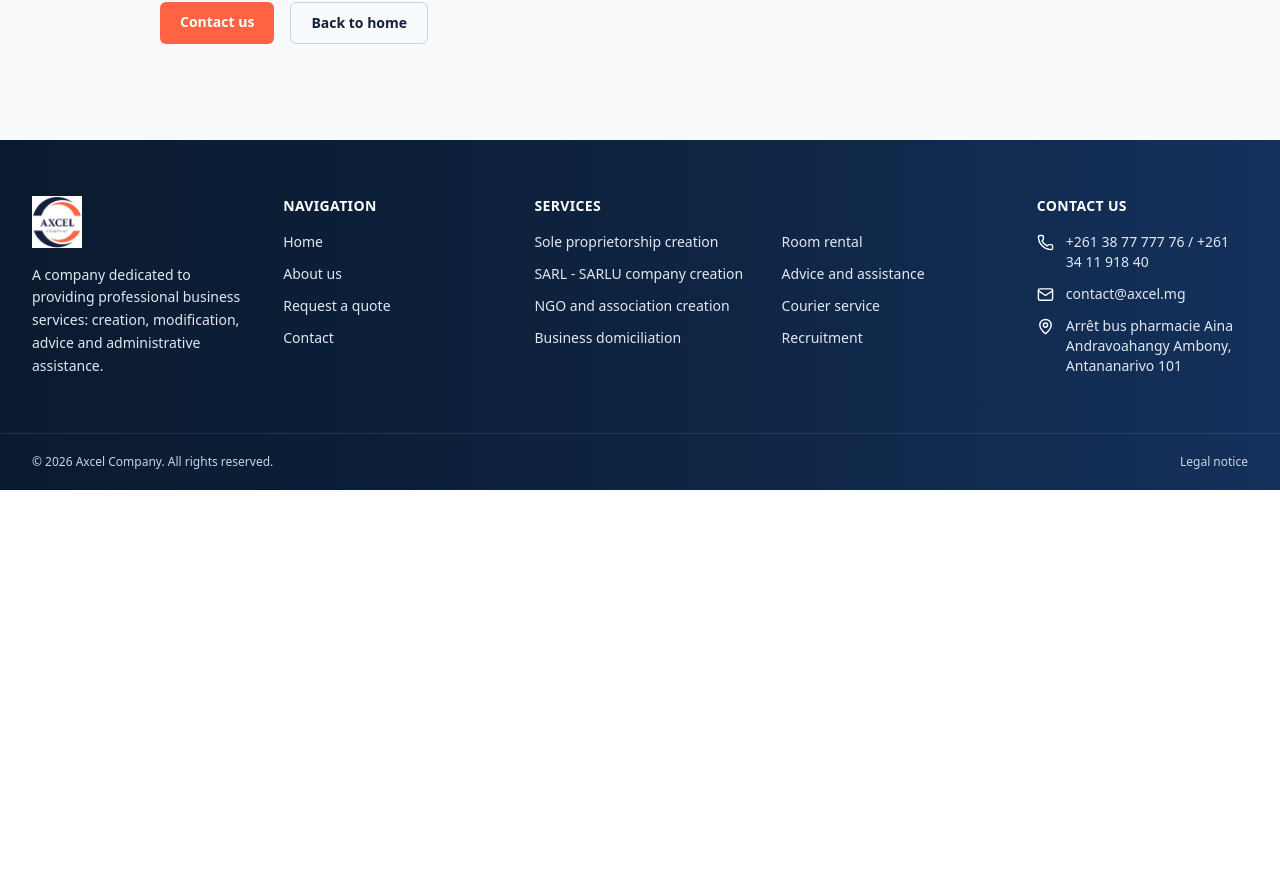
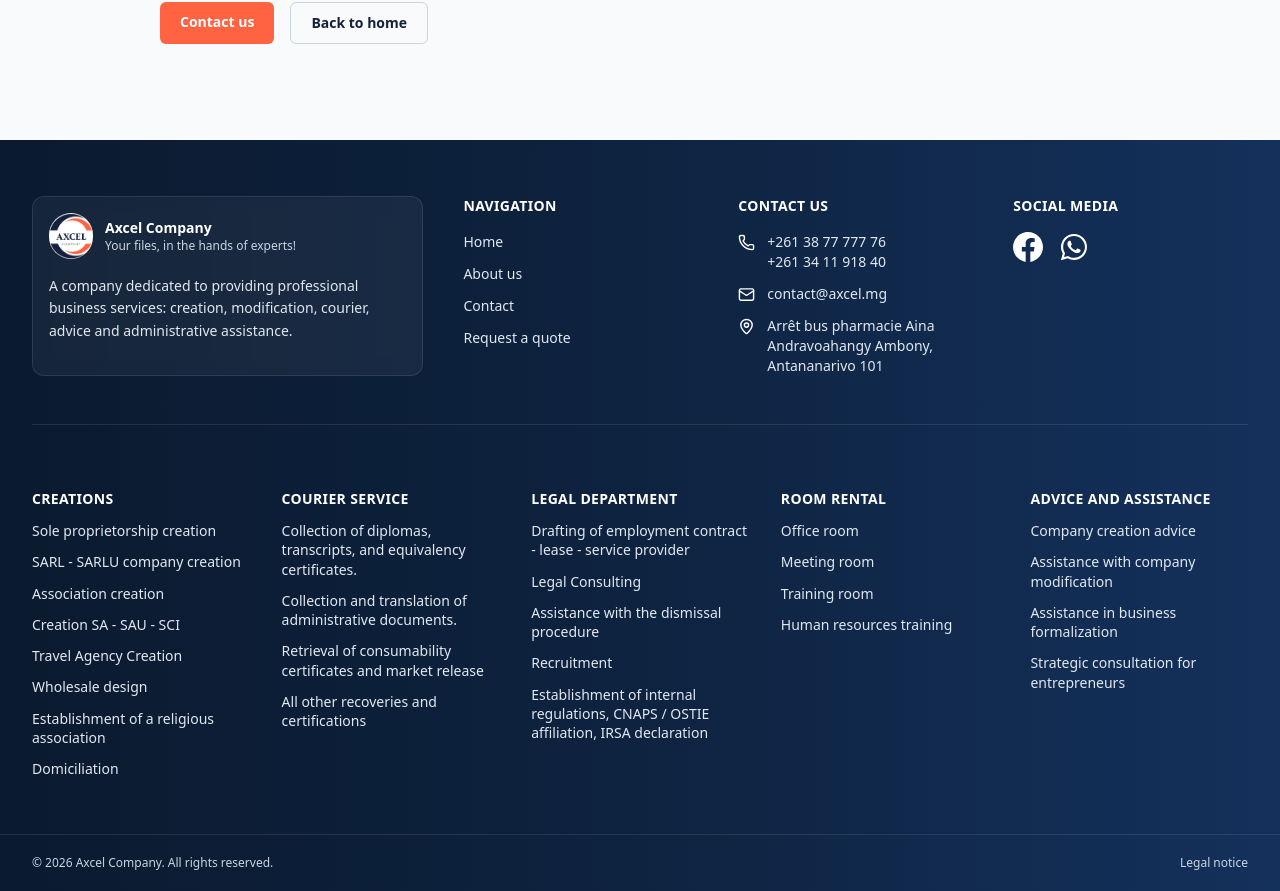
Before and after one commit to HarilalaTino/nextjs_axcel, a Next.js app: page /en/mentions-legales in a window 1280 px wide. Shown: the part 1375-2266 px from the top of the page. Before the commit the page ends 1865 px from the top, so only its background shows below. Built offline with nearby package versions, Linux system fonts and the light colour scheme; no server answers.

Commit message:
feat : update footer + testimonials

```diff
--- a/messages/en.json
+++ b/messages/en.json
@@ -156,12 +156,13 @@
     }
   },
   "Footer": {
-    "description": "A company dedicated to providing professional business services: creation, modification, advice and administrative assistance.",
+    "description": "A company dedicated to providing professional business services: creation, modification, courier, advice and administrative assistance.",
     "navigation": "Navigation",
     "secondaryNavigation": "Secondary navigation",
     "services": "Services",
     "contact": "Contact us",
     "home": "Home",
+    "network": "Social Media",
     "individualCreation": "Sole proprietorship creation",
     "companyCreation": "SARL - SARLU company creation",
     "associationCreation": "NGO and association creation",
@@ -172,7 +173,8 @@
     "recruitment": "Recruitment",
     "rights": "All rights reserved.",
     "legalNotice": "Legal notice",
-    "links": { "home": "Home", "about": "About us", "quote": "Request a quote", "contact": "Contact" }
+    "links": { "home": "Home", "about": "About us", "quote": "Request a quote", "contact": "Contact" },
+    "companySlogan": "Your files, in the hands of experts!"
   },
   "ContactPage": {
     "title": "Let's talk about your project",
--- a/messages/fr.json
+++ b/messages/fr.json
@@ -155,12 +155,13 @@
     }
   },
   "Footer": {
-    "description": "Société dédiée à fournir des services professionnels aux entreprises : création, modification, conseil et assistance administrative.",
+    "description": "Société dédiée à fournir des services professionnels aux entreprises : création, modification, coursier, conseil et assistance administrative.",
     "navigation": "Navigation",
     "secondaryNavigation": "Navigation secondaire",
     "services": "Services",
     "contact": "Nous contacter",
     "home": "Accueil",
+    "network": "Réseaux sociaux",
     "individualCreation": "Création d'entreprise individuelle",
     "companyCreation": "Création de société SARL - SARLU",
     "associationCreation": "Création ONG et association",
@@ -171,7 +172,8 @@
     "recruitment": "Recrutement",
     "rights": "Tous droits réservés.",
     "legalNotice": "Mentions légales",
-    "links": { "home": "Accueil", "about": "À propos de nous", "quote": "Demander un devis", "contact": "Contact" }
+    "links": { "home": "Accueil", "about": "À propos de nous", "quote": "Demander un devis", "contact": "Contact" },
+    "companySlogan": "Vos dossiers, aux mains des experts !"
   },
   "ContactPage": {
     "title": "Parlons de votre projet",
--- a/src/components/layout/footer.tsx
+++ b/src/components/layout/footer.tsx
@@ -9,46 +9,103 @@ type AppRoute = Extract<AppPathname, string>;
 const FOOTER_LINKS: { label: string; href: AppRoute }[] = [
   { label: 'home', href: '/' },
   { label: 'about', href: '/a-propos' },
+  { label: 'contact', href: '/contact' },
   { label: 'quote', href: '/devis' },
-  { label: 'contact', href: '/contact' },
-];
-
-const SERVICE_LINKS: { label: string; href: AppRoute }[][] = [
-  [
-    { label: 'individualCreation', href: '/creation-entreprise-individuelle' },
-    { label: 'companyCreation', href: '/creation-societe-sarl-sarlu' },
-    { label: 'associationCreation', href: '/creation-ong-association' },
-    { label: 'domiciliation', href: '/domiciliation' },
-  ],
-  [
-    { label: 'meetingRoom', href: '/location-salle-reunion' },
-    { label: 'advice', href: '/conseil-assistance' },
-    { label: 'courier', href: '/service-coursier' },
-    { label: 'recruitment', href: '/recrutement' },
-  ],
 ];
 
 export default function Footer() {
   const t = useTranslations('Footer');
+  const navT = useTranslations('Nav');
+
+
+  const serviceGroups: Array<{
+    key: string;
+    label: string;
+    links: Array<{ label: string; href: AppRoute }>;
+  }> = [
+      {
+        key: 'creation',
+        label: navT('creation'),
+        links: [
+          { label: navT('creationIndividual'), href: '/creation-entreprise-individuelle' as AppRoute },
+          { label: navT('creationSarl'), href: '/creation-societe-sarl-sarlu' as AppRoute },
+          { label: navT('creationNogAndAssociation'), href: '/creation-ong-association' as AppRoute },
+          { label: navT('creationSA&SAU&SCI'), href: '/creation-sa-sau-sci' as AppRoute },
+          { label: navT('travelAgencyCreation'), href: '/creation-agence-de-voyage' as AppRoute },
+          { label: navT('wholesaleDesignCreation'), href: '/creation-grossiste' as AppRoute },
+          { label: navT('religiousCreation'), href: '/creation-association-cultuelle' as AppRoute },
+          { label: navT('creationDomiciliation'), href: '/domiciliation' as AppRoute },
+        ],
+      },
+      {
+        key: 'courier',
+        label: navT('courier'),
+        links: [
+          { label: navT('courierDiploma'), href: '/recuperation-diplome-releves' as AppRoute },
+          { label: navT('courierBirthMarriage'), href: '/recuperation-traduction-document' as AppRoute },
+          { label: navT('certificateOfMarketabilityAndCommercialization'), href: '/certificat-consommabilite-et-mise-en-commerce' as AppRoute },
+          { label: navT('AllOtherCertificationRecoveries'), href: '/toutes-autres-recuperations-et-certifications' as AppRoute },
+        ],
+      },
+      {
+        key: 'legalDdepartment',
+        label: navT('legalDdepartment'),
+        links: [
+          { label: navT('draftingContractLeaseServiceProvider'), href: '/redaction-contrat-travail-bail-prestation' as AppRoute },
+          { label: navT('legalConsulting'), href: '/conseil-juridique' as AppRoute },
+          { label: navT('dismissalAssistance'), href: '/assistance-procedure-licenciement' as AppRoute },
+          { label: navT('recruitment'), href: '/recrutement' as AppRoute },
+          { label: navT('rightofWork'), href: '/droit-du-travail' as AppRoute },
+        ],
+      },
+      {
+        key: 'roomRental',
+        label: navT('roomRental'),
+        links: [
+          { label: navT('officeRoomRental'), href: '/salle-de-bureau' as AppRoute },
+          { label: navT('meetingRoom'), href: '/salle-de-reunion' as AppRoute },
+          { label: navT('trainingRoomRental'), href: '/salle-de-formation' as AppRoute },
+          { label: navT('hrTraining'), href: '/formation-ressources-humaines' as AppRoute },
+        ],
+      },
+      {
+        key: 'adviceAndAssistance',
+        label: navT('adviceAndAssistance'),
+        links: [
+          { label: navT('companyCreationConsulting'), href: '/conseil-en-creation-de-societe' as AppRoute },
+          { label: navT('companyModificationAssistance'), href: '/assistance-modification-de-societe' as AppRoute },
+          { label: navT('businessFormalizationAssistance'), href: '/assistance-formalisation-d-entreprise' as AppRoute },
+          { label: navT('strategicConsultingForEntrepreneurs'), href: '/consultation-strategique-pour-entrepreneurs' as AppRoute },
+        ],
+      },
+    ];
 
   return (
     <footer className="mt-auto bg-gradient-to-r from-[#0a1a2f] via-[#0e2340] to-[#14315c] text-white">
-      <div className="mx-auto grid wrap gap-10 px-6 py-14 grid-cols-1 sm:grid-cols-2 lg:grid-cols-5 lg:px-8">
-        <div className="col-span-2 sm:col-span-1">
-           <Link href="/" className="shrink-0 text-white" >
-          <span className="text-lg font-semibold tracking-tight">
-             <Image src="/logo.png" alt="axcel" width={50} height={50} />
-          </span>
-        </Link>
-          <p className="mt-4 max-w-xs text-sm leading-relaxed text-slate-200">
+      <div className="mx-auto max-w-7xl px-6 py-14 lg:px-8">
+        {/* Ligne du haut : marque / navigation / contact */}
+        <div className="grid grid-cols-1 gap-10 md:grid-cols-[2.5fr_1.5fr_1.5fr_1.5fr]">
+          <div className="group block rounded-xl border border-white/10 bg-white/5 p-4 backdrop-blur transition hover:border-white/30 hover:bg-white/10">
+            <div className="flex items-center gap-3">
+              <Image
+                src="/logo.png"
+                alt=""
+                width={44}
+                height={44}
+                className="rounded-full bg-white"
+              />
+              <div>
+                <p className="text-sm font-semibold text-white">Axcel Company</p>
+                <p className="text-xs text-slate-300">{t('companySlogan')}</p>
+              </div>
+            </div>
+            <p className="mt-4 max-w-sm text-sm leading-relaxed text-slate-200">
               {t('description')}
             </p>
           </div>
 
           <div>
-          <h2 className="text-sm font-bold uppercase tracking-wide text-white">
-            {t('navigation')}
-          </h2>
+            <h2 className="text-sm font-bold uppercase tracking-wide">{t('navigation')}</h2>
             <nav className="mt-4 flex flex-col items-start gap-3" aria-label={t('secondaryNavigation')}>
               {FOOTER_LINKS.map((link) => (
                 <Link
@@ -62,65 +119,85 @@ export default function Footer() {
             </nav>
           </div>
 
-        <div  className='col-span-2'>
-          <h2 className="text-sm font-bold uppercase tracking-wide text-white">
-            {t('services')}
-          </h2>
-          <div className="mt-4 grid grid-cols-1 gap-x-8 gap-y-3 sm:grid-cols-2">
-            {SERVICE_LINKS.map((serviceColumn, columnIndex) => (
-              <nav key={columnIndex} className="flex flex-col items-start gap-3" aria-label={t('services')}>
-                {serviceColumn.map((link) => (
+          <div>
+            <h2 className="text-sm font-bold uppercase tracking-wide">{t('contact')}</h2>
+            <ul className="mt-4 space-y-3 text-sm text-slate-200">
+              <li className="flex items-start gap-3">
+                <Phone size={17} className="mt-0.5 shrink-0 text-white" />
+                <span className="flex flex-col">
+                  <a className="transition-colors hover:text-secondary" href={`tel:${PRIMARY_PHONE_NUMBER}`}>
+                    {PRIMARY_PHONE_NUMBER}
+                  </a>
+                  <a className="transition-colors hover:text-secondary" href={`tel:${SECONDARY_PHONE_NUMBER}`}>
+                    {SECONDARY_PHONE_NUMBER}
+                  </a>
+                </span>
+              </li>
+              <li>
+                <a
+                  href={`mailto:${EMAIL_ADDRESS}`}
+                  className="flex items-start gap-3 transition-colors hover:text-secondary"
+                >
+                  <Mail size={17} className="mt-0.5 shrink-0 text-white" />
+                  <span>{EMAIL_ADDRESS}</span>
+                </a>
+              </li>
+              <li className="flex items-start gap-3">
+                <MapPin size={17} className="mt-0.5 shrink-0 text-white" />
+                <span>{COMPANY_ADDRESS}</span>
+              </li>
+            </ul>
+          </div>
+          <div>
+            <h2 className="text-sm mb-4 font-bold uppercase tracking-wide">{t('network')}</h2>
+            <div className='flex gap-4 items-center'>
+              <a href="https://web.facebook.com/profile.php?id=100092397681842" target="_blank" rel="noopener noreferrer">
+                <svg xmlns="http://www.w3.org/2000/svg" viewBox="0 0 24 24" width="30" height="30">
+                  <path fill="#FFFFFF" d="M24 12.073c0-6.627-5.373-12-12-12s-12 5.373-12 12c0 5.99 4.388 10.954 10.125 11.854v-8.385H7.078v-3.47h3.047V9.43c0-3.007 1.792-4.669 4.533-4.669 1.312 0 2.686.235 2.686.235v2.953H15.83c-1.491 0-1.956.925-1.956 1.874v2.25h3.328l-.532 3.47h-2.796v8.385C19.612 23.027 24 18.062 24 12.073z" />
+                </svg>
+              </a>
+              <a href="https://wa.me/387306632" target="_blank" rel="noopener noreferrer">
+                <svg xmlns="http://www.w3.org/2000/svg" viewBox="0 0 448 512" width="30" height="30">
+                  <path fill="#FFFFFF" d="M380.9 97.1C339 55.1 283.2 32 223.9 32c-122.4 0-222 99.6-222 222 0 39.1 10.2 77.3 29.6 111L0 480l117.7-30.9c32.4 17.7 68.9 27 106.1 27h.1c122.4 0 222-99.6 222-222 0-59.3-23.1-115.1-65-157.1zM223.9 438.3c-33.2 0-65.7-8.9-94-25.8l-6.7-4-69.8 18.3L72 359.1l-4.4-7c-18.5-29.4-28.3-63.4-28.3-98.2 0-101.7 82.8-184.5 184.6-184.5 49.3 0 95.6 19.2 130.4 54.1 34.8 34.9 56.2 81.2 56.1 130.5 0 101.8-84.9 184.3-186.5 184.3zm101.2-138.2c-5.5-2.8-32.8-16.2-37.9-18-5.1-1.9-8.8-2.8-12.5 2.8-3.7 5.6-14.3 18-17.6 21.7-3.2 3.7-6.5 4.2-12 1.4-32.6-16.3-54-29.1-75.5-66-5.7-9.8 5.7-9.1 16.3-30.3 1.8-3.7.9-6.9-.5-9.7-1.4-2.8-12.5-30.1-17.1-41.2-4.5-10.8-9.1-9.3-12.5-9.5-3.2-.2-6.9-.2-10.6-.2-3.7 0-9.7 1.4-14.8 6.9-5.1 5.6-19.4 19-19.4 46.3s19.9 53.7 22.6 57.4c2.8 3.7 39.1 59.7 94.8 83.8 35.2 15.2 49 16.5 66.6 13.9 10.7-1.6 32.8-13.4 37.4-26.4 4.6-13 4.6-24.1 3.2-26.4-1.3-2.5-5-4-10.5-6.8z" />
+                </svg>
+              </a>
+            </div>
+          </div>
+        </div>
+
+        {/* Ligne du bas : services en colonnes */}
+        <div className="mt-12 border-t border-white/10 pt-10">
+
+          <div className="mt-6 grid grid-cols-1 gap-x-8 gap-y-10 sm:grid-cols-2 lg:grid-cols-5">
+            {serviceGroups.map((group) => (
+              <nav key={group.key} aria-label={group.label} className="flex flex-col items-start gap-3">
+                <h3 className="text-sm font-semibold uppercase tracking-wide text-white">
+                  {group.label}
+                </h3>
+                {group.links.map((link) => (
                   <Link
-                    key={link.href}
+                    key={`${group.key}-${link.href}`}
                     href={link.href}
-                    className="text-sm text-slate-200 transition-colors hover:text-secondary"
+                    className="text-sm leading-snug text-slate-200 transition-colors hover:text-secondary"
                   >
-                    {t(link.label)}
+                    {link.label}
                   </Link>
                 ))}
               </nav>
             ))}
           </div>
         </div>
-
-        <div>
-          <h2 className="text-sm font-bold uppercase tracking-wide text-white">
-            {t('contact')}
-          </h2>
-          <div className="mt-4 space-y-3 text-sm text-slate-200">
-            <div className="group flex items-start gap-3 text-slate-200 transition-colors hover:text-secondary">
-              <Phone size={17} className="mt-0.5 shrink-0 text-white transition-colors" />
-              <span>
-                <a className="hover:text-secondary" href={`tel:${PRIMARY_PHONE_NUMBER}`}>
-                  {PRIMARY_PHONE_NUMBER}
-                </a>
-                <a className="hover:text-secondary" href={`tel:${SECONDARY_PHONE_NUMBER}`}>
-                  {' / '}{SECONDARY_PHONE_NUMBER}
-                </a>
-              </span>
-            </div>
-            <a href="mailto:contact@axcel.mg" className="flex items-start gap-3 text-slate-200 transition-colors hover:text-secondary">
-              <Mail size={17} className="mt-0.5 shrink-0 text-white" />
-              <span>{EMAIL_ADDRESS}</span>
-            </a>
-            <span className="flex items-start gap-3 text-slate-200">
-              <MapPin size={17} className="mt-0.5 shrink-0 text-white" />
-              <span>{COMPANY_ADDRESS}</span>
-            </span>
-          </div>
-        </div>
       </div>
 
+      {/* Barre de copyright */}
       <div className="border-t border-white/10">
-        <div className="mx-auto flex wrap flex-col gap-2 px-6 py-5 text-xs text-slate-300 sm:flex-row sm:items-center sm:justify-between lg:px-8">
+        <div className="mx-auto flex max-w-7xl flex-col gap-2 px-6 py-5 text-xs text-slate-300 sm:flex-row sm:items-center sm:justify-between lg:px-8">
           <p>© {new Date().getFullYear()} Axcel Company. {t('rights')}</p>
-          <div className="flex gap-4">
           <Link href="/mentions-legales" className="transition-colors hover:text-secondary">
             {t('legalNotice')}
           </Link>
         </div>
       </div>
-      </div>
     </footer>
   );
 }
--- a/src/utils/constants.ts
+++ b/src/utils/constants.ts
@@ -55,3 +55,5 @@ export function getActivityBySlug(slug: string) {
 export function getActivityByValue(value: string) {
   return activityOptions.find((a) => a.value === value);
 }
+
+export const FACEBOOK_PAGE_URL = 'https://web.facebook.com/Axcel24l/';
```
Also changed, not shown: src/components/ui/home/testimonials.tsx (+157 -82 lines), public/icons/facebook.png (added). Lines whose indentation alone changed are shown as unchanged.
